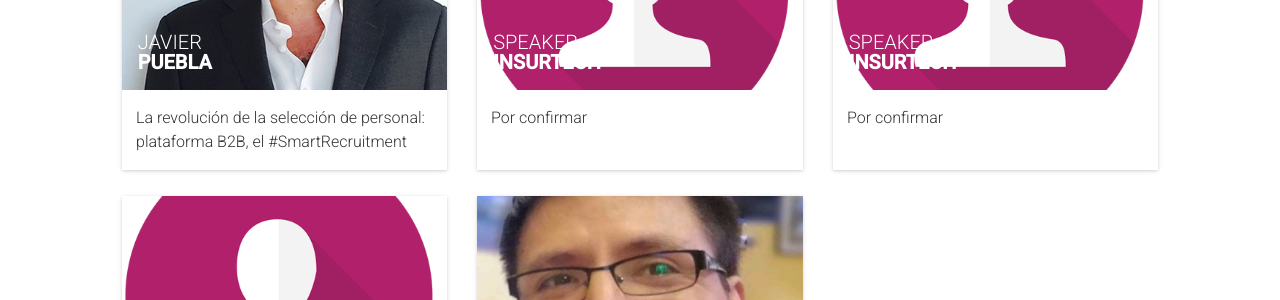
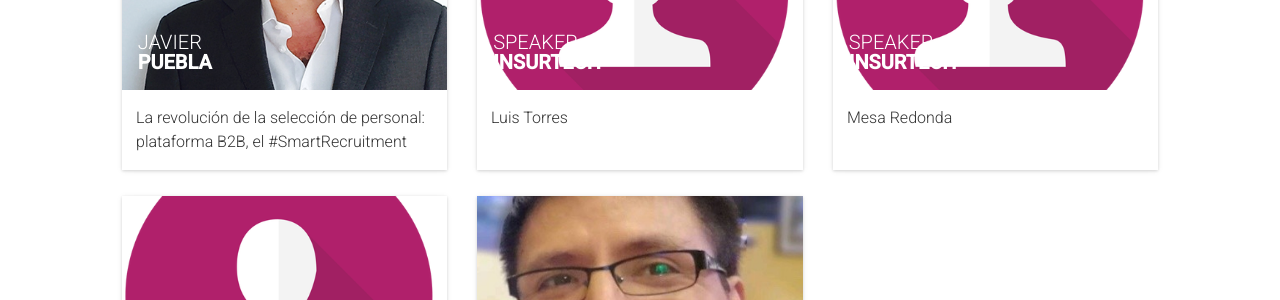
Before and after one commit to apiaddicts/startupsylasapisIII, a Jekyll site: the page built from speakers.html, in a window 1280 px wide and 900 px high, scrolled down 1027 px. Shown: the part 152-452 px from the top of the window. Built offline with Jekyll 4.4.1, drawn with Linux system fonts in a browser that asks for light colours; nearby versions of some CDN libraries; comment, search, counter and statistics services are not loaded.

Commit message:
añadir mesa redonda y speaker, modificar horas de la agenda

```diff
--- a/_data/sessions.yml
+++ b/_data/sessions.yml
@@ -76,14 +76,14 @@
   subtype: presentation
 -
   id: 010
-  title: "Por confirmar"
-  description: "Startup Insurtech"
+  title: "Luis Torres"
+  description: "Rimac"
   subtype: presentation
   speakers: [8]
 -
   id: 011
-  title: "Por confirmar"
-  description: "Startup Insurtech"
+  title: "Mesa Redonda"
+  description: "Insurtech"
   subtype: presentation
   speakers: [9]
 -
```
Also changed, not shown: _data/schedule.yml (+12 -13 lines).
